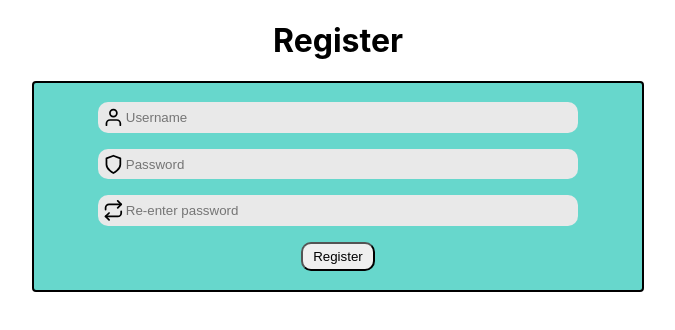
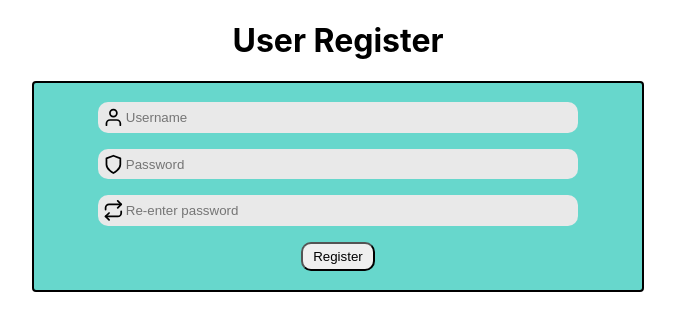
Before and after one commit to Another403/NoteTakingApp, a React (Create React App) app: page /register in a window 1280 px wide. Shown: the top 330 px of the page, without its empty margins (302-977 px from the left). Built offline with nearby package versions, Linux system fonts and the light colour scheme.

Commit message:
minor changes

```diff
--- a/src/pages/LoginPage.js
+++ b/src/pages/LoginPage.js
@@ -6,7 +6,7 @@ import { FiUser, FiShield } from "react-icons/fi";
 function LoginPage() {
 	return (
 		<div className="container">
-			<h1>Login</h1>
+			<h1>User Login</h1>
 			<div className="login-info">
 				<div className="login-info-wrapper">
 					<div className="login-info-field">
--- a/src/pages/RegisterPage.js
+++ b/src/pages/RegisterPage.js
@@ -6,7 +6,7 @@ import { FiUser, FiShield, FiRepeat } from "react-icons/fi";
 function RegisterPage() {
 	return (
 		<div className="container">
-			<h1>Register</h1>
+			<h1>User Register</h1>
 			<div className="login-info">
 				<div className="login-info-wrapper">
 					<div className="login-info-field">
```
